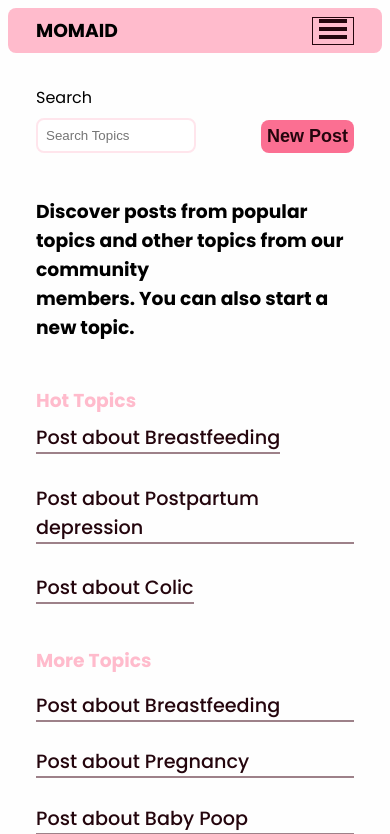
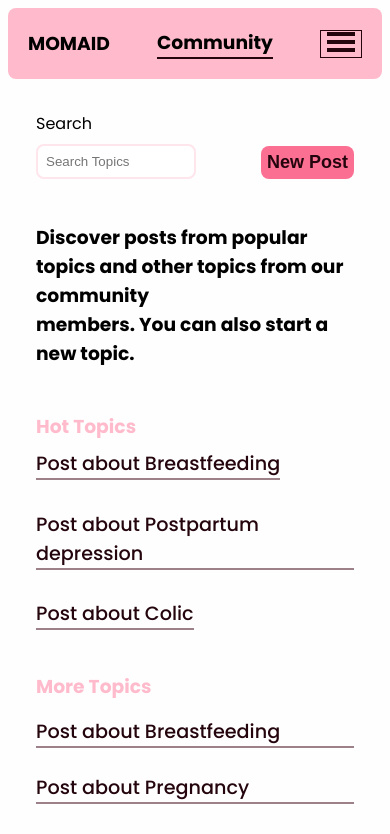
Before and after one commit to SafeEHA/Mom-aid, a React (Vite) app: page /community in a window 390 px wide. Shown: the top 834 px of the page. Built offline with nearby package versions, Linux system fonts and the light colour scheme.

Commit message:
hamburger menu for mobile view

```diff
--- a/src/App.css
+++ b/src/App.css
@@ -72,7 +72,7 @@ body {
   font-weight: bold;
 }
 
-/*STYLING FR COMMUNITY PAGE*/
+/*STYLING FOR COMMUNITY PAGE*/
 
 /*styling the nav bar*/
 .navbar {
@@ -95,6 +95,11 @@ body {
   font-size: 24px;
   font-weight: bold;
   color: var(--maroon);
+}
+
+.pageHeader {
+  border-bottom: 2px solid var(--maroon);
+  display: none;
 }
 
 /*styling the content*/
@@ -310,7 +315,7 @@ ul {
   }
 
   .navbar {
-    padding: 8px 28px;
+    padding: 20px 20px;
   }
 
   .navMenu {
@@ -328,6 +333,10 @@ ul {
     text-decoration: none;
   }
 
+  .pageHeader {
+    display: block;
+  }
+
   .CommunityPage__title2 {
     margin: 1rem 0;
   }
--- a/src/Components/CommunityNav.jsx
+++ b/src/Components/CommunityNav.jsx
@@ -10,6 +10,7 @@ const CommunityNav = () => {
     <>
       <nav className="navbar">
         <h3>MOMAID</h3>
+        <h3 className="pageHeader">Community</h3>
         <div className="navtabs">
           <NavLink
             style={({ isActive }) => (isActive ? activeStyle : undefined)}
--- a/src/Components/CommunityNavMenu.jsx
+++ b/src/Components/CommunityNavMenu.jsx
@@ -1,7 +1,7 @@
 import { NavLink } from "react-router-dom";
 
 const CommunityNavMenu = () => {
-    let activeStyle = { padding: "2px 0", borderBottom: "4px solid #ffb3c6" };
+  let activeStyle = { padding: "2px 0", borderBottom: "4px solid #ffb3c6" };
   return (
     <ul className="navMenu">
       <li>
--- a/src/Components/CommunityPage.jsx
+++ b/src/Components/CommunityPage.jsx
@@ -37,10 +37,7 @@ function CommunityPage() {
             <h3 className="CommunityPage__title2">More Topics</h3>
             <div className="moreTopics__container">
               {moreTopic.map((topic, i) => (
-                <MoreTopics
-                  key={i}
-                  title={topic.title}
-                />
+                <MoreTopics key={i} title={topic.title} />
               ))}
             </div>
           </div>
```
